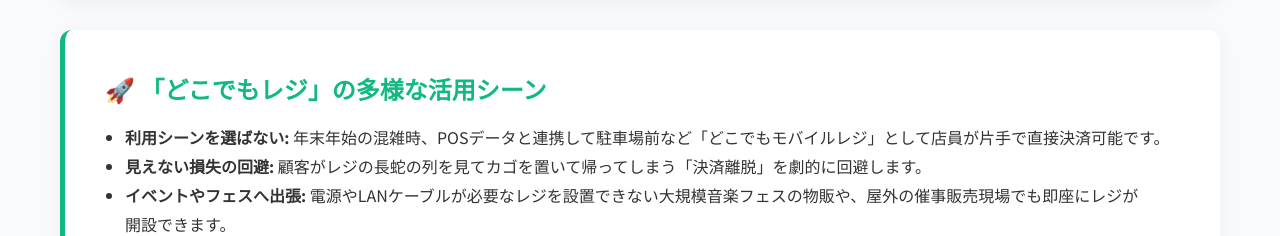
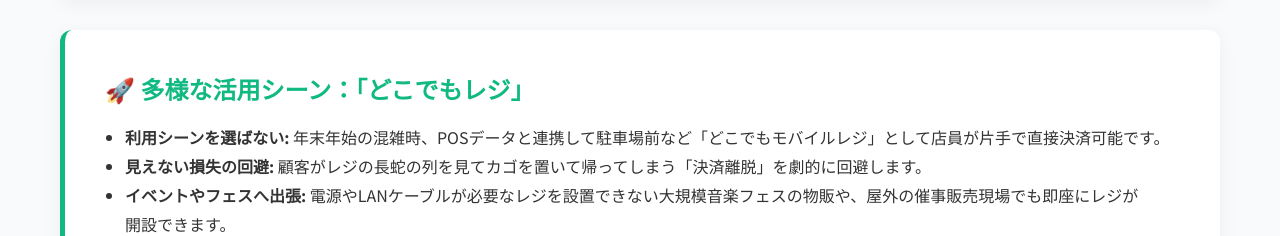
Before and after one commit to kuma19791127/RetailMedia-ad, a website: page anywhere_lp.html in a window 1280 px wide. Shown: the part 2033-2269 px from the top of the page. Drawn offline with Linux system fonts and the light colour scheme.

Commit message:
style(anywhere_lp): reorder success section title

```diff
--- a/anywhere_lp.html
+++ b/anywhere_lp.html
@@ -332,7 +332,7 @@
         </div>
 
         <div class="card card-success">
-            <h3 class="success-text">🚀 「どこでもレジ」の多様な活用シーン</h3>
+            <h3 class="success-text">🚀 多様な活用シーン：「どこでもレジ」</h3>
             <ul style="margin-left: 20px; line-height: 1.8;">
                 <li><strong>利用シーンを選ばない:</strong> 年末年始の混雑時、POSデータと連携して駐車場前など「どこでもモバイルレジ」として店員が片手で直接決済可能です。</li>
                 <li><strong>見えない損失の回避:</strong> 顧客がレジの長蛇の列を見てカゴを置いて帰ってしまう「決済離脱」を劇的に回避します。</li>
```
